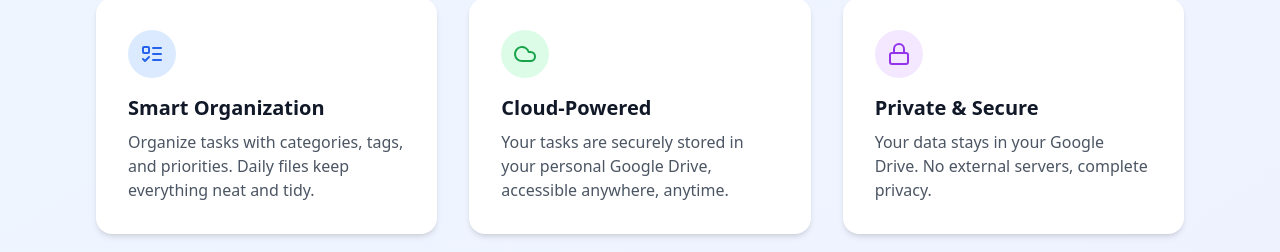
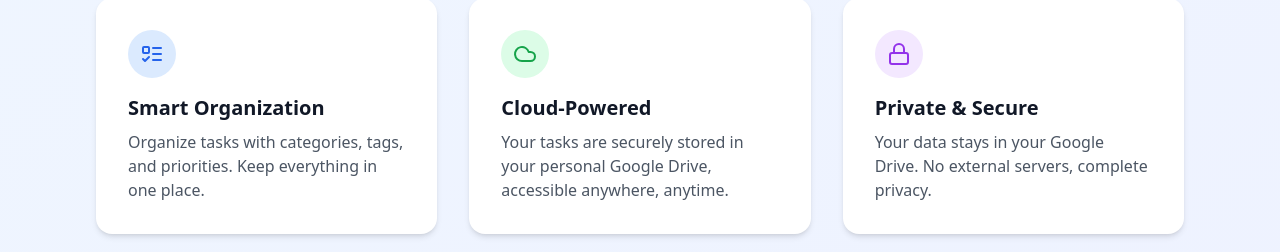
Before and after one commit to yourdudeken/cloudtodo, a React (Vite) app: page / in a window 1280 px wide. Shown: the part 350-602 px from the top of the page. Built offline with nearby package versions, Linux system fonts and the light colour scheme.

Commit message:
Updated App.tsx

```diff
--- a/src/App.tsx
+++ b/src/App.tsx
@@ -27,15 +27,12 @@
     }
   }, []);
 
+  // Add this effect to fetch todos when authenticated
   useEffect(() => {
     if (isAuthenticated) {
       fetchTodos();
     }
-  }, [isAuthenticated]);
-
-  const handleLogin = () => {
-    window.location.href = getAuthUrl();
-  };
+  }, [isAuthenticated, fetchTodos]);
 
   // If we're on the callback page, show a loading state
   if (window.location.pathname === '/auth/callback') {
@@ -62,7 +59,7 @@
               A beautiful and secure way to manage your tasks, seamlessly integrated with Google Drive.
             </p>
             <button
-              onClick={handleLogin}
+              onClick={() => window.location.href = getAuthUrl()}
               className="inline-flex items-center px-8 py-4 rounded-full text-lg font-semibold text-white bg-gradient-to-r from-blue-500 to-indigo-600 hover:from-blue-600 hover:to-indigo-700 shadow-lg hover:shadow-xl transform hover:-translate-y-0.5 transition-all duration-150"
             >
               <Cloud className="w-6 h-6 mr-2" />
@@ -78,7 +75,7 @@
               </div>
               <h3 className="text-xl font-semibold text-gray-900 mb-2">Smart Organization</h3>
               <p className="text-gray-600">
-                Organize tasks with categories, tags, and priorities. Daily files keep everything neat and tidy.
+                Organize tasks with categories, tags, and priorities. Keep everything in one place.
               </p>
             </div>
 
```
